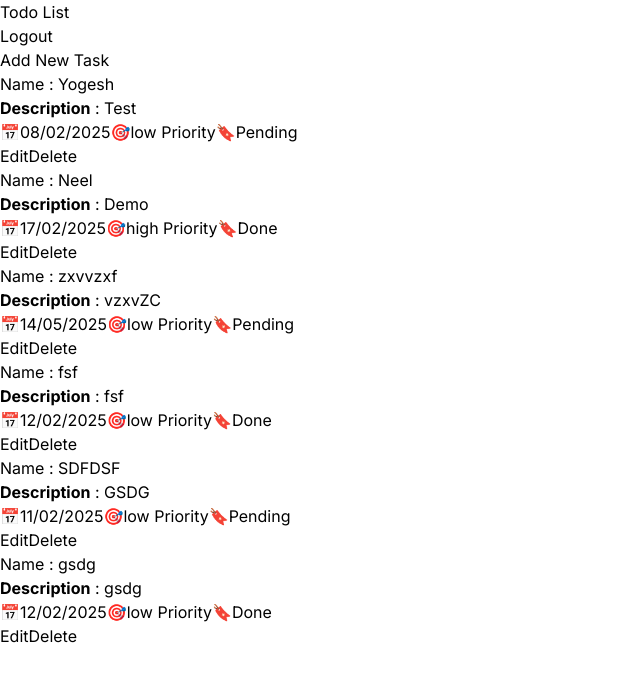
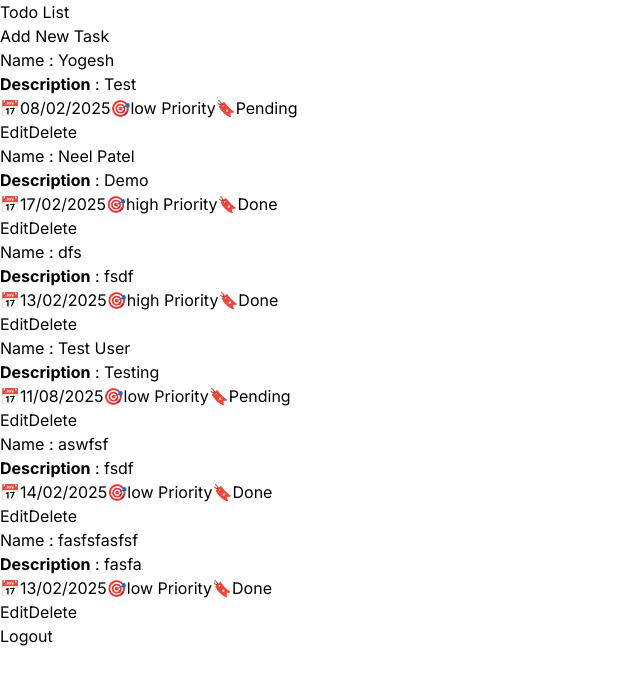
Before and after one commit to yogeshrana-1209/Todo_App, a React (Vite) app: page /todo-list in a window 1280 px wide. Shown: the top 684 px of the page, without its empty margins (0-640 px from the left). Built offline with nearby package versions, Linux system fonts and the light colour scheme; data requests are answered from the project's data file; sample sign-in values are in the browser's storage.

Commit message:
second last commit

```diff
--- a/db.json
+++ b/db.json
@@ -11,7 +11,7 @@
     },
     {
       "id": "2",
-      "name": "Neel",
+      "name": "Neel Patel",
       "description": "Demo",
       "date": "2025-02-17T18:30:00.000Z",
       "priority": "high",
@@ -19,40 +19,40 @@
       "agreed": true
     },
     {
-      "id": "1739266128457",
+      "id": "1739363915088",
+      "agreed": true,
+      "status": "Done",
+      "priority": "high",
+      "date": "2025-02-13T18:30:00.000Z",
+      "description": "fsdf",
+      "name": "dfs"
+    },
+    {
+      "id": "1739363969727",
       "agreed": true,
       "status": "Pending",
       "priority": "low",
-      "date": "2025-05-14T18:30:00.000Z",
-      "description": "vzxvZC",
-      "name": "zxvvzxf"
+      "date": "2025-08-11T18:30:00.000Z",
+      "description": "Testing",
+      "name": "Test User"
     },
     {
-      "id": "1739275632474",
+      "id": "1739363985768",
       "agreed": true,
       "status": "Done",
       "priority": "low",
-      "date": "2025-02-12T18:30:00.000Z",
-      "description": "fsf",
-      "name": "fsf"
+      "date": "2025-02-14T18:30:00.000Z",
+      "description": "fsdf",
+      "name": "aswfsf"
     },
     {
-      "id": 1739354873625,
-      "agreed": true,
-      "status": "Pending",
-      "priority": "low",
-      "date": "2025-02-11T18:30:00.000Z",
-      "description": "GSDG",
-      "name": "SDFDSF"
-    },
-    {
-      "id": 1739357039943,
+      "id": "1739364004279",
       "agreed": true,
       "status": "Done",
       "priority": "low",
-      "date": "2025-02-12T18:30:00.000Z",
-      "description": "gsdg",
-      "name": "gsdg"
+      "date": "2025-02-13T18:30:00.000Z",
+      "description": "fasfa",
+      "name": "fasfsfasfsf"
     }
   ]
 }
--- a/src/App.jsx
+++ b/src/App.jsx
@@ -10,6 +10,7 @@ import Login from "./app/todos/components/Login";
 import Signup from "./app/todos/components/Signup";
 import TodoForm from "./app/todos/components/TodoForm";
 import TodoList from "./app/todos/components/TodoList";
+import { ToastContainer } from "react-toastify";
 
 function App() {
   const [isLoggedIn, setIsLoggedIn] = useState(false);
@@ -33,6 +34,8 @@ function App() {
 
   return (
     <div>
+
+      <ToastContainer/>
       <Router>
         <Routes>
         <Route
--- a/src/app/services/api/utils/axiosConfig.js
+++ b/src/app/services/api/utils/axiosConfig.js
@@ -16,18 +16,18 @@ export const getRequest = () => {
 };
 
 //POST request function
-export const postRequest = (requestedData) => {
-  return axiosInstance.post("/todos", requestedData );
+export const postRequest = async (url,requestedData) => {
+  return await axiosInstance.post(url, requestedData );
 }
 
 //PUT request function
-export const putRequest = (todo) => {
-  return axiosInstance.put(`/todos/${todo.id}`, todo );
+export const putRequest = async (url,todo) => {
+  return await axiosInstance.put(url,todo);
 }
 
 //DELETE request function
-export const deleteRequest = (id) => {
-  return axiosInstance.delete(`/todos/${id}`);
+export const deleteRequest = async (id) => {
+  return await axiosInstance.delete(id);
 }
 
 export default axiosInstance;
--- a/src/app/todos/components/TodoForm.jsx
+++ b/src/app/todos/components/TodoForm.jsx
@@ -2,13 +2,16 @@ import { useForm } from "react-hook-form";
 import { useDispatch, useSelector } from "react-redux";
 import { getSelectedTodo, submitForm, updateForm } from "../store/TodoSlice";
 import { useEffect } from "react";
+import { ToastContainer } from "react-toastify";
 import moment from "moment";
 import * as Yup from "yup"; // Import Yup
+import { useNavigate } from "react-router-dom";
 import { yupResolver } from "@hookform/resolvers/yup"; // Import yupResolver
 
 export default function TodoForm() {
   const dispatch = useDispatch();
   const selectedTodo = useSelector(getSelectedTodo);
+  const navigate = useNavigate();
 
   // Updated validationSchema
   const validationSchema = Yup.object().shape({
@@ -94,7 +97,8 @@ export default function TodoForm() {
       dispatch(updateForm(updatedTodo)).then((response) => {
         console.log("updated", response);
         if (response) {
-          reset();
+          reset(); // Reset the form after successful update
+          navigate("/todo-list"); // Redirect to the todo-list page after update
         }
       });
     } else {
@@ -102,7 +106,12 @@ export default function TodoForm() {
         id: Date.now(),
         ...data,
       };
-      dispatch(submitForm(requestedData));
+      dispatch(submitForm(requestedData)).then((response) => {
+        if(response){
+          navigate('/todo-list');
+        }
+      })
+
       window.scrollTo({
         top: document.documentElement.scrollHeight,
         behavior: "smooth", // Optional: for smooth scrolling
@@ -111,8 +120,12 @@ export default function TodoForm() {
     }
   };
 
+
   return (
-    <div className="flex justify-center text-left items-center bg-gradient-to-r from-white-500 via-white-500 to-white-500">
+    <>
+      <ToastContainer />
+
+      <div className="flex justify-center text-left mt-[40px] p-5 items-center bg-gradient-to-r from-white-500 via-white-500 to-white-500">
         <div className="bg-white p-8 rounded-xl shadow-lg w-full max-w-lg">
           <form onSubmit={handleSubmit(onSubmit)} className="space-y-6">
             <h2 className="text-3xl font-semibold text-center text-gray-800">
@@ -265,5 +278,6 @@ export default function TodoForm() {
           </form>
         </div>
       </div>
+    </>
   );
 }
--- a/src/app/todos/components/TodoList.jsx
+++ b/src/app/todos/components/TodoList.jsx
@@ -11,6 +11,7 @@ import { useState, useEffect } from "react";
 import ConfirmModal from "../../sharedComponent/confirmModal"; // Import your ConfirmModal component
 import TodoCard from "./TodoCard"; // Import the TodoCard component
 import { useNavigate } from "react-router-dom"; // Import useNavigate
+import { ToastContainer } from "react-toastify";
 
 export default function TodoList() {
   const todos = useSelector(getTodoList);
@@ -62,6 +63,9 @@ export default function TodoList() {
   const isLoggedIn = localStorage.getItem("isLoggedIn") === "true";
 
   return (
+      <>
+    <ToastContainer/>
+
     <div className="min-h-screen rounded-2xl bg-gradient-to-br from-blue-50 to-white py-12">
       <div className="max-w-screen-xl mx-auto px-4 sm:px-6 lg:px-8">
         {/* Header Section */}
@@ -71,24 +75,7 @@ export default function TodoList() {
           </h1>
         </div>
 
-        {/* Login/Logout Button */}
-        <div className="flex justify-center mb-8">
-          {isLoggedIn ? (
-            <button
-              onClick={handleLogout}
-              className="w-32 py-2 px-4 bg-red-600 text-white rounded-lg shadow-lg hover:bg-red-700 transition duration-300"
-            >
-              Logout
-            </button>
-          ) : (
-            <button
-              onClick={handleLogin}
-              className="w-32 py-2 px-4 bg-blue-600 text-white rounded-lg shadow-lg hover:bg-blue-700 transition duration-300"
-            >
-              Login
-            </button>
-          )}
-        </div>
+
 
         {/* Add New Task Button */}
         {isLoggedIn && (
@@ -124,6 +111,25 @@ export default function TodoList() {
         )}
       </div>
 
+      {/* Login/Logout Button */}
+      <div className="flex justify-around m-[40px]">
+          {isLoggedIn ? (
+            <button
+              onClick={handleLogout}
+              className="w-32 py-2 px-4 bg-red-600 text-white rounded-lg shadow-lg hover:bg-red-700 transition duration-300"
+            >
+              Logout
+            </button>
+          ) : (
+            <button
+              onClick={handleLogin}
+              className="w-32 py-2 px-4 bg-blue-600 text-white rounded-lg shadow-lg hover:bg-blue-700 transition duration-300"
+            >
+              Login
+            </button>
+          )}
+        </div>
+
       {/* Confirmation Modal */}
       <ConfirmModal
         isOpen={isModalOpen}
@@ -132,5 +138,6 @@ export default function TodoList() {
         message="Are you sure you want to delete this todo?"
       />
     </div>
+    </>
   );
 }
--- a/src/app/todos/store/todoSlice.js
+++ b/src/app/todos/store/todoSlice.js
@@ -36,9 +36,10 @@ export const fetchTodos = () => async (dispatch) => {
 // Add a new todo to the server
 export const submitForm = (requestedData) => async (dispatch) => {
   try {
-    const response = await postRequest(requestedData);
+    const response = await postRequest('/todos',requestedData);
     dispatch(addTodo(response.data));
     SuccessNotify("Item Added Successfully");
+    return true;
   } catch (error) {
     console.error(error);
     DangerNotify("Failed to add todo");
@@ -55,7 +56,7 @@ export const submitForm = (requestedData) => async (dispatch) => {
 
 export const updateForm = (todo) => async (dispatch) => {
   try {
-    const response = await putRequest(`/todos/${todo.id}`, todo);
+    const response = await putRequest(`/todos/${todo.id}`,todo);
     dispatch(updateTodo(response.data));
     SuccessNotify("Todo Updated Successfully");
     dispatch(setSelectedTodo(null)); // Clear selected todo after update
```
Lines whose indentation alone changed are shown as unchanged.
